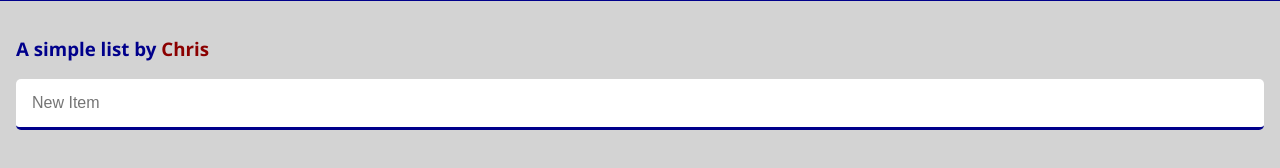
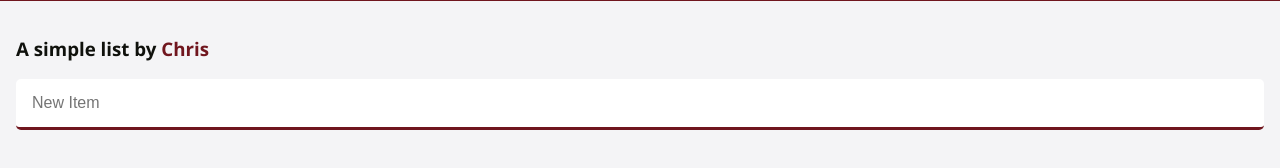
Before and after one commit to cjwit/simple-list, a website built with webpack: page client/src/index.html in a window 1280 px wide. Built offline with nearby package versions, Linux system fonts and the light colour scheme.

Commit message:
adjust colors and css

```diff
--- a/client/src/style.scss
+++ b/client/src/style.scss
@@ -1,8 +1,8 @@
-$body-color: darkblue;
-$link-color: darkred;
-$background-color: lightgray;
-$item-background-color: darkgray;
-$border-color: darkblue;
+$background-color: #f4f4f6;
+$item-background-color: #e6e6e9;
+$button-color: #9999a1;
+$highlight-color: #70161e;
+$body-color: #0f110c;
 
 // main styles
 body {
@@ -14,7 +14,7 @@ body {
 
 #header {
   background: $background-color;
-  border-top: 1px $border-color solid;
+  border-top: 1px $highlight-color solid;
   padding: 1em;
 }
 
@@ -24,7 +24,7 @@ body {
 
 a {
   text-decoration: none;
-  color: $link-color;
+  color: $highlight-color;
 }
 
 // items
@@ -38,10 +38,9 @@ ul {
   align-items: center;
   background: $item-background-color;
   list-style-type: none;
-  padding: 0.5em;
   padding-left: 1em;
   border-radius: 5px;
-  margin-top: 1em;
+  margin-top: 0.2em;
   overflow: hidden;
 }
 
@@ -52,7 +51,7 @@ ul {
 // input fields
 input[type=text] {
   border: none;
-  border-bottom: 0.2em solid $body-color;
+  border-bottom: 0.2em solid $highlight-color;
   height: 1em;
   padding: 1em;
   font-size: 1em;
@@ -68,7 +67,7 @@ input[type=text] {
 
 button {
   border: none;
-  color: $body-color;
+  color: $button-color;
   background: $background-color;
   font-size: 1em;
   padding: 1em;
```
